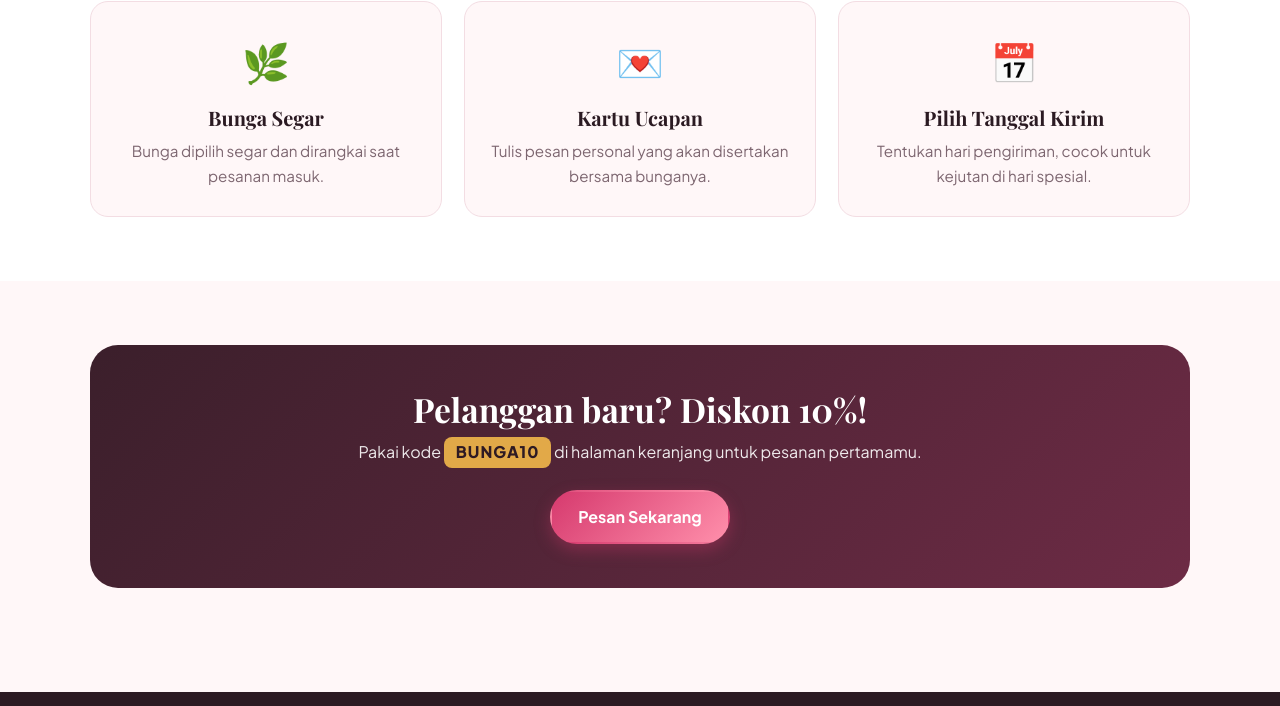
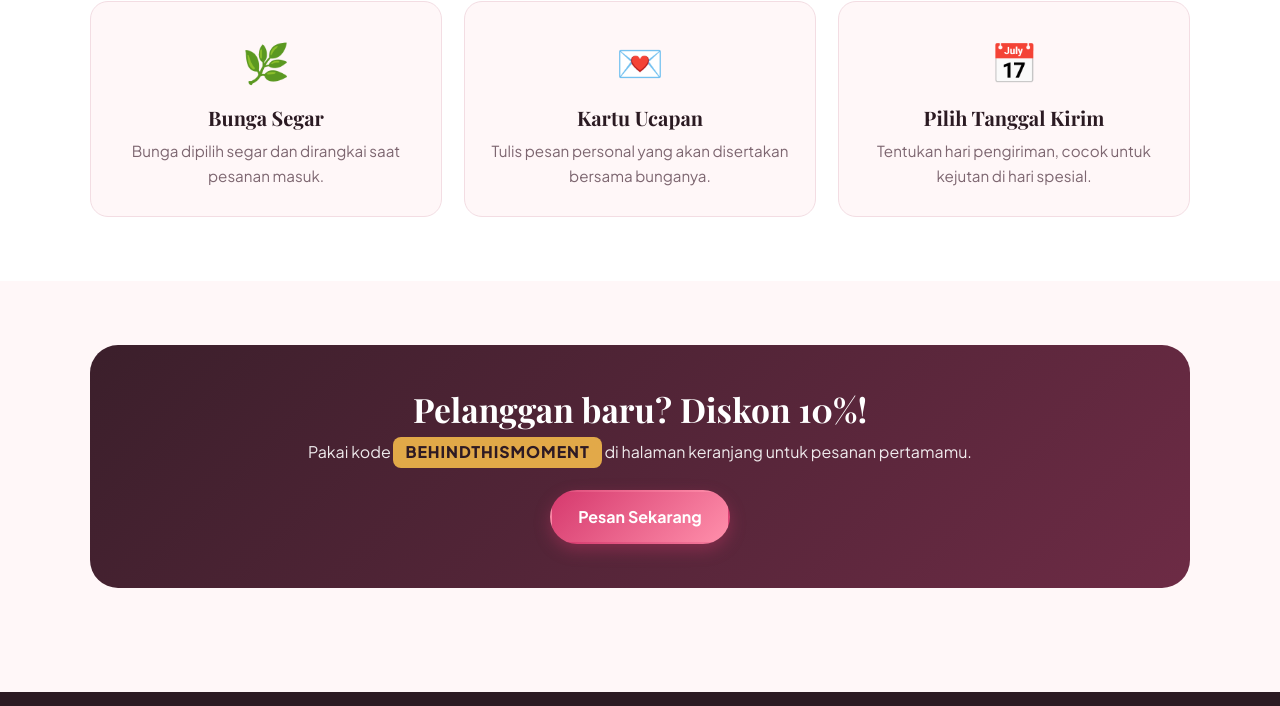
Before and after one commit to Athareonz/AksaraFlora, a plain HTML site: page index.html in a window 1280 px wide. Shown: the part 1477-2183 px from the top of the page. Drawn offline with nearby package versions, Linux system fonts and the light colour scheme.

Commit message:
Update promotional code in index.html

```diff
--- a/index.html
+++ b/index.html
@@ -72,7 +72,7 @@
             <div class="container">
                 <div class="cta-band">
                     <h2>Pelanggan baru? Diskon 10%!</h2>
-                    <p>Pakai kode <span class="promo-code">BUNGA10</span> di halaman keranjang untuk pesanan pertamamu.</p>
+                    <p>Pakai kode <span class="promo-code">BEHINDTHISMOMENT</span> di halaman keranjang untuk pesanan pertamamu.</p>
                     <a href="produk.html" class="btn btn-primary">Pesan Sekarang</a>
                 </div>
             </div>
```
